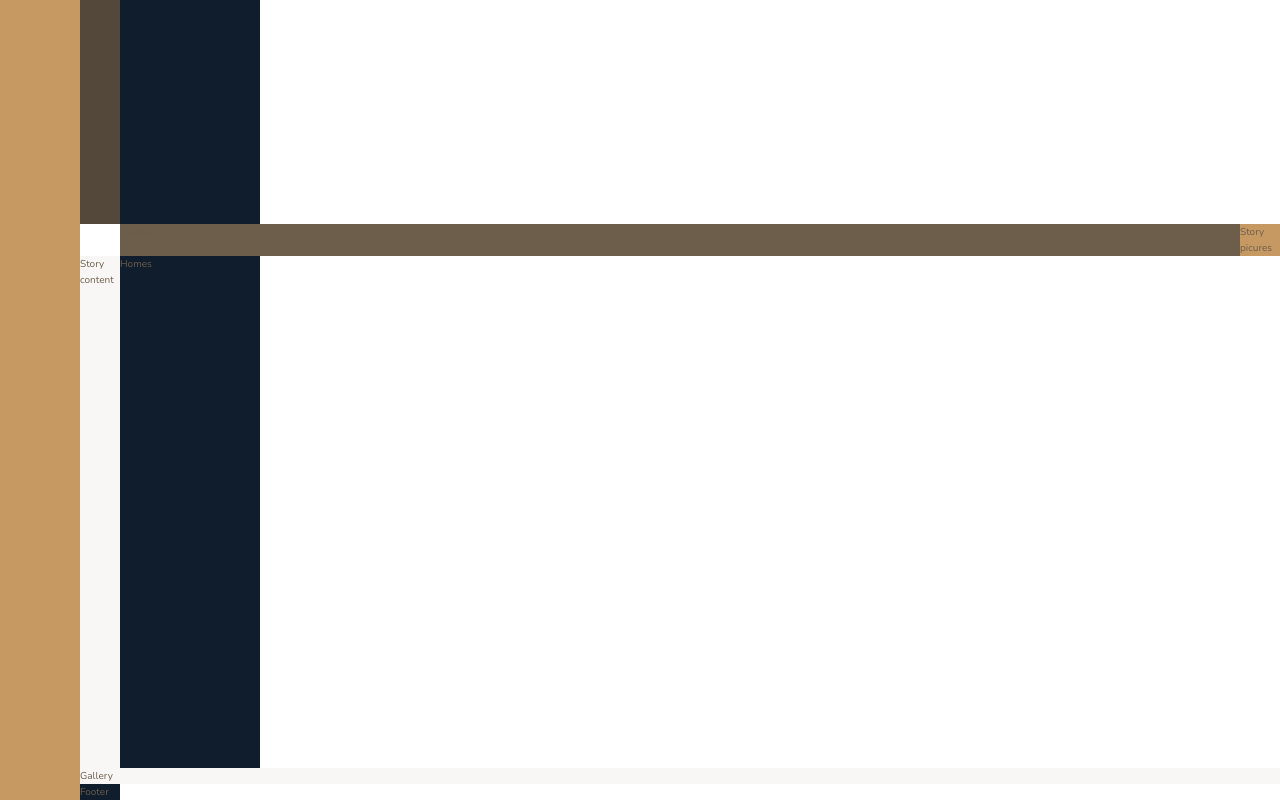
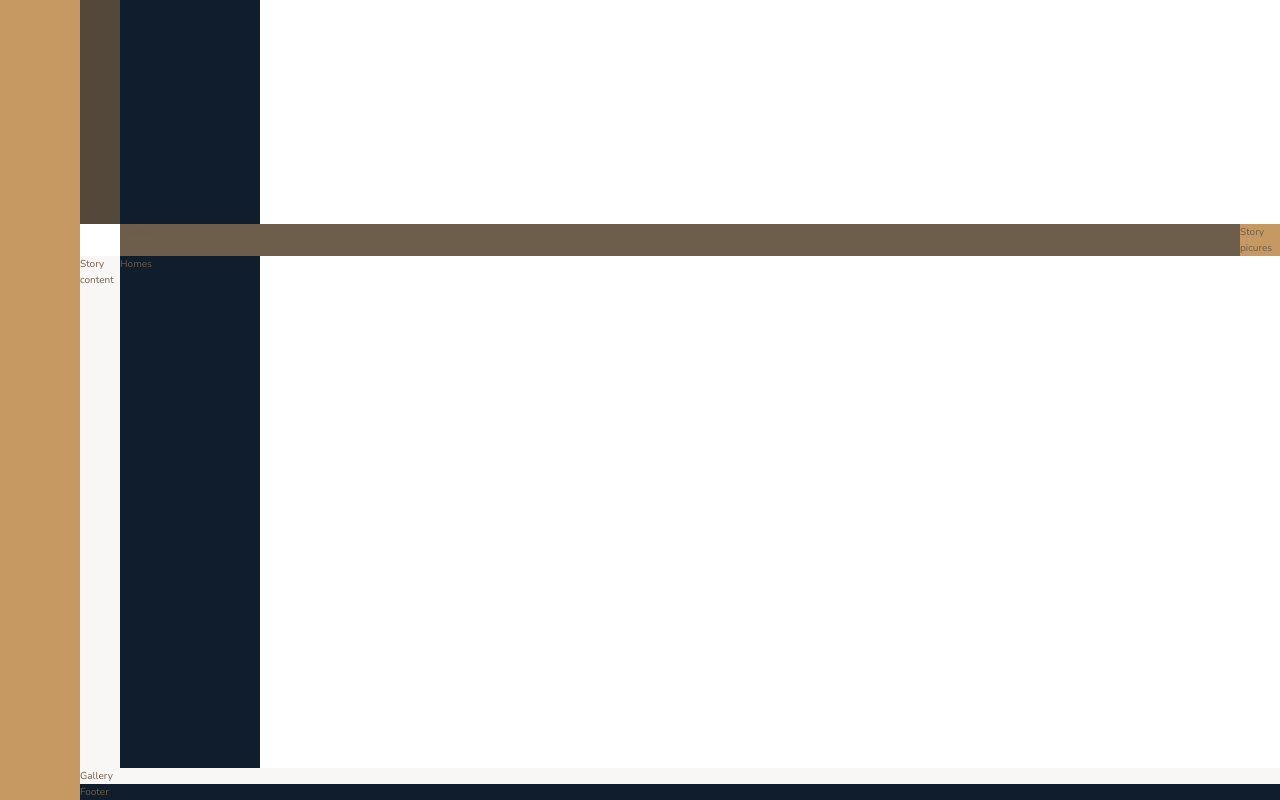
Before and after one commit to DevMonzer/Nexter, a website: page index.html in a window 1280 px wide. Shown: the part 416-1216 px from the top of the page. Drawn offline with nearby package versions, Linux system fonts and the light colour scheme.

Commit message:
added css grid props

```diff
--- a/sass/_footer.scss
+++ b/sass/_footer.scss
@@ -1,3 +1,4 @@
 .footer {
   background-color: $color-secondary;
+  grid-column: full-start / full-end;
 }
```
Also changed, not shown: css/style.css.
